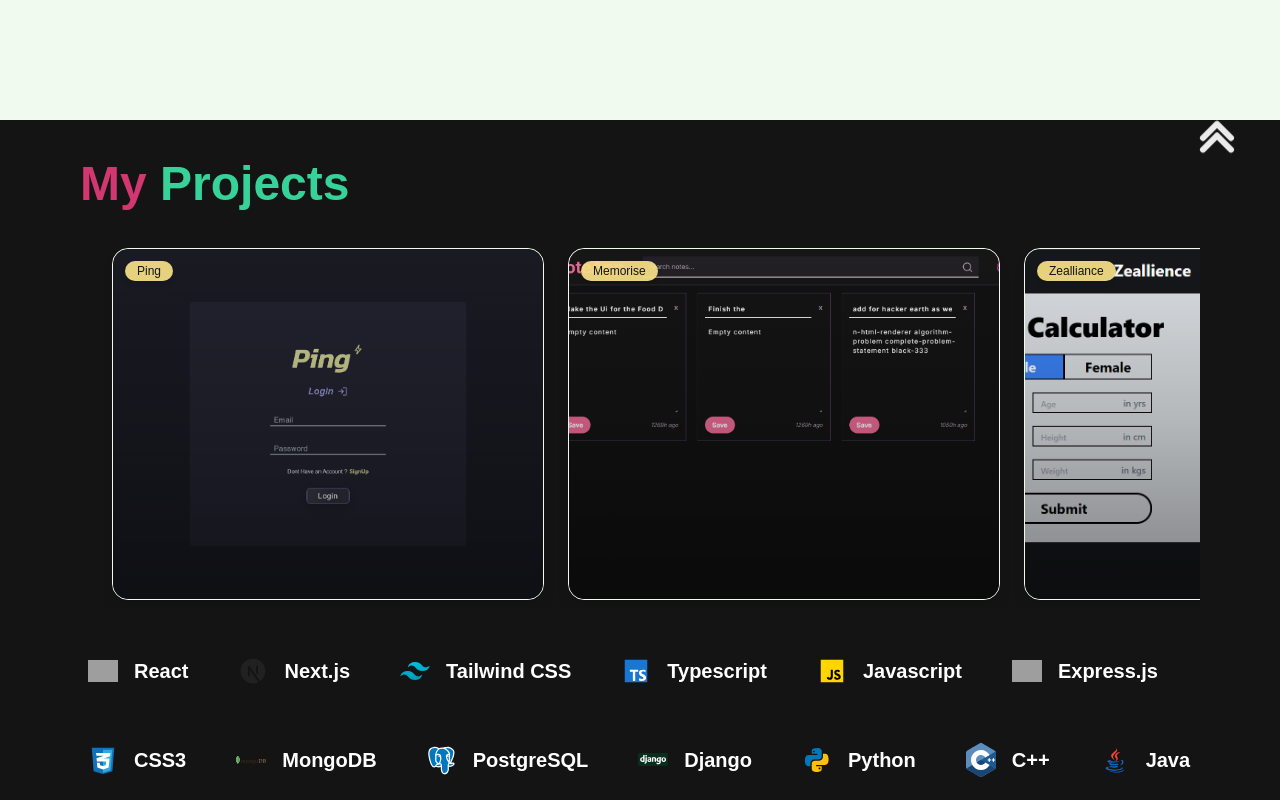
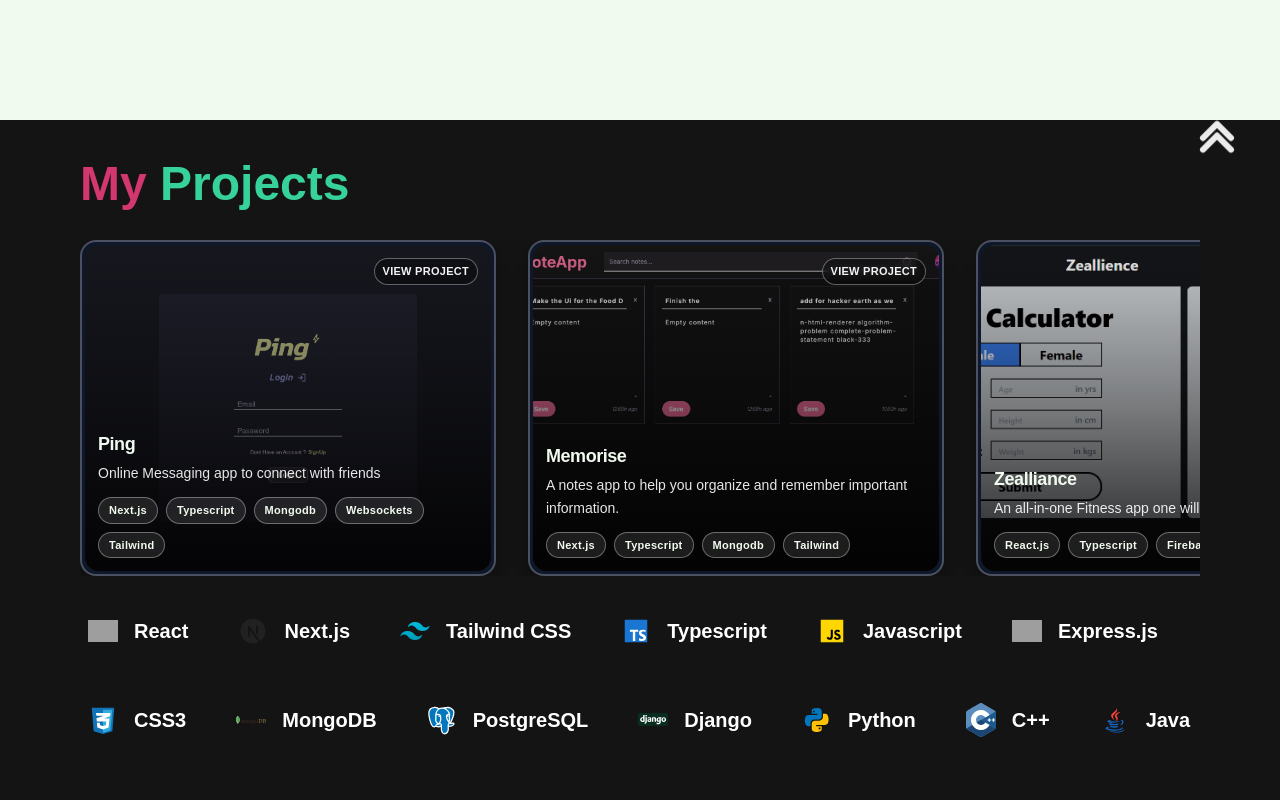
Before and after one commit to Nischa1Mv/myPortfolio, a Next.js app: page / in a window 1280 px wide. Shown: the part 600-1400 px from the top of the page. Built offline with nearby package versions, Linux system fonts and the light colour scheme; grey boxes are pictures that could not be loaded.

Commit message:
refactor Card and MyProjects components for improved structure and styling

```diff
--- a/src/app/Card.tsx
+++ b/src/app/Card.tsx
@@ -1,7 +1,6 @@
 import Image from "next/image";
 import Link from "next/link";
 import type { StaticImageData } from "next/image";
-import { useState } from "react";
 
 interface CardProps {
   title: string;
@@ -16,11 +15,10 @@
     | { Ping: StaticImageData }
     | { memorise: StaticImageData };
   link: string;
+  priority?: boolean;
 }
 
-function Card({ title, description, techStack, src, link }: CardProps) {
-  const [isHovered, setIsHovered] = useState<boolean>(false);
-
+function Card({ title, description, techStack, src, link, priority = false }: CardProps) {
   let imageSrc: string | StaticImageData;
 
   if (typeof src === "string") {
@@ -40,45 +38,32 @@
   }
 
   return (
-    <div
-      className="group relative rounded-2xl overflow-hidden w-full h-[50%] lg:min-w-[27rem] lg:min-h-[22rem] aspect-square lg:aspect-video shadow-lg border border-[#f1faee] bg-gradient-to-br from-[#f1faee]/10 to-[#141414]/80 transition-all duration-300 hover:shadow-2xl hover:scale-[1.025] hover:border-[#fde68a]"
-      onMouseEnter={() => setIsHovered(true)}
-      onMouseLeave={() => setIsHovered(false)}
+    <Link
+      href={link}
+      target="_blank"
+      rel="noopener noreferrer"
+      className="group relative block w-full min-h-[19rem] lg:min-w-[26rem] lg:min-h-[21rem] lg:snap-start overflow-hidden rounded-2xl border-2 border-white/25 bg-[#0f172a] shadow-[0_10px_24px_rgba(0,0,0,0.35)] transition-colors duration-300 focus-visible:outline-none focus-visible:ring-2 focus-visible:ring-primary/80 focus-visible:ring-offset-2 focus-visible:ring-offset-[#141414]"
     >
-      {/* Image */}
-      <Link href={link} passHref legacyBehavior>
-        <a target="_blank" rel="noopener noreferrer" className="block h-full">
-          <Image
-            className="rounded-2xl object-cover transition-transform duration-500 group-hover:scale-105"
-            src={imageSrc}
-            alt={`${title} project image`}
-            layout="fill"
-            objectFit="cover"
-            quality={90}
-            priority
-          />
-          {/* Overlay for hover effect */}
-          <div
-            className={`absolute inset-0 bg-gradient-to-t from-black/70 via-black/30 to-transparent transition-opacity duration-300 ${
-              isHovered ? "opacity-100" : "opacity-60"
-            }`}
-          />
-        </a>
-      </Link>
+      <div className="absolute inset-[3px] overflow-hidden rounded-[14px]">
+        <Image
+          className="object-cover transition-transform duration-500 group-hover:scale-105"
+          src={imageSrc}
+          alt={`${title} project preview`}
+          fill
+          sizes="(max-width: 1024px) 100vw, 42vw"
+          quality={90}
+          priority={priority}
+        />
 
-      {/* Floating badge for project title */}
-      <div className="absolute top-3 left-3 z-20 bg-[#fde68a]/90 text-[#141414] px-3 py-0.5 rounded-full font-medium text-xs shadow-md backdrop-blur-md">
-        {title}
+        <div className="absolute inset-0 bg-gradient-to-t from-black/85 via-black/45 to-black/10" />
       </div>
 
-      {/* Details panel */}
-      <ProjectDetails
-        title={title}
-        description={description}
-        techStack={techStack}
-        isVisible={isHovered}
-      />
-    </div>
+      <div className="absolute right-4 top-4 z-20 rounded-full border border-white/35 bg-black/30 px-2 py-1 text-[11px] font-semibold uppercase tracking-wide text-white/95 backdrop-blur-sm transition-colors duration-300 group-hover:border-primary/80 group-hover:text-[#f1faee]">
+        View Project
+      </div>
+
+      <ProjectDetails title={title} description={description} techStack={techStack} />
+    </Link>
   );
 }
 
@@ -88,28 +73,18 @@
   title: string;
   description: string;
   techStack: string[];
-  isVisible: boolean;
 }
 
-function ProjectDetails({
-  title,
-  description,
-  techStack,
-  isVisible,
-}: ProjectDetailsProps) {
+function ProjectDetails({ title, description, techStack }: ProjectDetailsProps) {
   return (
     <div
-      className={`px-4 py-3 bg-[rgba(241,250,238,0.97)] backdrop-blur-md w-full absolute bottom-0 rounded-b-2xl text-[#141414] z-30 transition-all duration-300 ${
-        isVisible
-          ? "opacity-100 translate-y-0"
-          : "opacity-0 translate-y-8 pointer-events-none"
-      } shadow-lg`}
+      className="absolute inset-x-0 bottom-0 z-30 translate-y-0 px-4 pb-4 pt-3 text-[#f8fafc]"
     >
-      <h3 className="text-sm font-bold lg:text-base mb-1">{title}</h3>
-      <p className="text-xs lg:text-sm font-medium mb-2 line-clamp-2 text-gray-700">
+      <h3 className="text-lg font-bold tracking-tight text-[#f1faee]">{title}</h3>
+      <p className="mt-1 text-sm leading-relaxed text-white/90 lg:line-clamp-2">
         {description}
       </p>
-      <div className="flex flex-wrap gap-1.5">
+      <div className="mt-3 flex flex-wrap gap-2">
         {techStack.map((tech, index) => (
           <TechStack key={index} tech={tech} />
         ))}
@@ -123,7 +98,7 @@
 }
 function TechStack({ tech }: TechStackProps) {
   return (
-    <div className="bg-[#141414] text-[#fde68a] font-medium px-2 py-0.5 rounded-md shadow-sm border border-[#fde68a] text-[10px] lg:text-xs tracking-tight">
+    <div className="rounded-full border border-white/35 bg-white/10 px-2.5 py-1 text-[11px] font-semibold tracking-wide text-[#f1faee] backdrop-blur-sm">
       {tech}
     </div>
   );
--- a/src/app/MyProjects.tsx
+++ b/src/app/MyProjects.tsx
@@ -68,6 +68,7 @@
 
 function MyProjects({ divRefs }: Props) {
   const containerRef = useRef<HTMLDivElement>(null);
+
   const handleScroll = (event: React.WheelEvent<HTMLDivElement>) => {
     if (containerRef.current) {
       const container = containerRef.current;
@@ -82,17 +83,11 @@
       }
     }
   };
-  const handleMouseEnter = () => {
-    document.body.style.overflow = "hidden"; // Disable vertical scrolling
-  };
 
-  const handleMouseLeave = () => {
-    document.body.style.overflow = "auto"; // Enable vertical scrolling
-  };
   return (
     <>
       <div
-        className="h-[100vh] pt-7 lg:pt-10 lg:py-20 px-5 lg:px-20 bg-projects"
+        className="min-h-[100svh] pt-8 lg:pt-10 lg:py-16 px-5 lg:px-20 bg-projects"
         id="page2"
         ref={(el) => {
           if (divRefs.current) {
@@ -100,67 +95,41 @@
           }
         }}
       >
-        <div className="lg:text-5xl text-2xl font-bold">
-          <span className="text-[#D23770]">My</span>
-          <span className="text-primary"> Projects</span>
+        <div className="mx-auto w-full max-w-[1500px]">
+          <div className="lg:text-5xl text-3xl font-bold">
+            <span className="text-[#D23770]">My</span>
+            <span className="text-primary"> Projects</span>
+          </div>
         </div>
+
         <div
-          className=" flex lg:flex-row flex-col border border-opacity-20 border-white lg:border-none lg:ml-6  xl:gap-6 overflow-x-auto overflow-y-auto lg:h-fit h-[55%]   mt-8 mb-5 scrollbar-hide lg:mb-10 py-2 px-2"
+          className="mx-auto mt-8 mb-8 w-full max-w-[1500px] grid grid-cols-1 gap-6 lg:flex lg:gap-8 lg:overflow-x-auto lg:overflow-y-hidden lg:scroll-smooth lg:snap-x lg:snap-mandatory scrollbar-hide"
           ref={containerRef}
           onWheel={handleScroll}
-          onMouseEnter={handleMouseEnter}
-          onMouseLeave={handleMouseLeave}
-          // style={{
-          //   scrollBehavior: "smooth",
-          //   pointerEvents: "auto",
-          //   background: "#141414",
-          //   boxShadow: "0 4px 12px rgba(255, 255, 255, 0.15)",
-          //   backdropFilter: "blur(0px)", // backdrop-filter in camelCase
-          //   WebkitBackdropFilter: "blur(0px)", // -webkit-backdrop-filter in camelCase
-          //   borderRadius: "10px", // border-radius in camelCase
-          //   // border: "1px solid rgba(255, 255, 255, 0.18)",
-          // }}
         >
           {projectDetails.map((project, index) => (
-            <>
+            <React.Fragment key={project.title}>
               <Card
-                key={index}
                 title={project.title}
                 description={project.description}
                 techStack={project.techStack}
                 src={project.Src}
                 link={project.link}
+                priority={index === 0}
               />
-              <div className="lg:hidden  mt-4 mb-10 flex flex-col justify-center items-start gap-1 ">
-                <h1 className="font-extrabold text-xl ">
-                  <a href={project.link} target="_blank">
-                    {project.title}
-                  </a>
-                </h1>
-                <div className="font-medium text-md">{project.description}</div>
-                <div className="font-medium text-xs flex gap-2 ">
-                  {project.techStack.map((techStack, index) => (
-                    <div
-                      className="rounded-xl border-2 px-2 hover:bg-white hover:text-black"
-                      key={index}
-                    >
-                      {techStack}
-                    </div>
-                  ))}
-                </div>
-              </div>
-            </>
+            </React.Fragment>
           ))}
         </div>
+
         {/* Mobile screen */}
-        <div className="lg:hidden flex  text-2xl gap-2 mb-4  font-bold">
+        <div className="lg:hidden flex text-2xl gap-2 mb-4 font-bold">
           <span className="text-[#D23770]">My</span>
           <span className="text-[#37D299]"> Skills</span>
         </div>
         {/* <div className="text-xl mx-6 my-6 font-bold lg:hidden flex">
       My Skills
     </div> */}
-        <div className="flex lg:hidden justify-center items-center space-x-10 mb-2  ">
+        <div className="flex lg:hidden justify-center items-center space-x-8 mb-2">
           <div className="overflow-hidden whitespace-nowrap flex gap-10 hover:pause-animation   mb-10">
             <div className="flex lg:flex-row flex-col lg:animate-scroll-left lg:space-x-16">
               <Skill src={react.src} label="React" />
@@ -195,7 +164,7 @@
         </div>
         {/* PC Screen */}
         {/* First row */}
-        <div className="overflow-hidden whitespace-nowrap hidden lg:flex gap-10 hover:pause-animation mb-10">
+        <div className="overflow-hidden whitespace-nowrap hidden lg:flex gap-10 hover:pause-animation mb-10 mt-2">
           <div className="flex animate-scroll-left  space-x-16">
             <Skill src={react.src} label="React" />
             <Skill src={next.src} label="Next.js" />
@@ -221,7 +190,7 @@
         </div>
 
         {/* Second row */}
-        <div className="overflow-hidden whitespace-nowrap hidden lg:flex gap-10 hover:pause-animation mb-10">
+        <div className="overflow-hidden whitespace-nowrap hidden lg:flex gap-10 hover:pause-animation mb-8">
           <div className="flex animate-scroll-left  space-x-16">
             <Skill src={Css3.src} label="CSS3" />
             <Skill src={MongoDB.src} label="MongoDB" />
```
